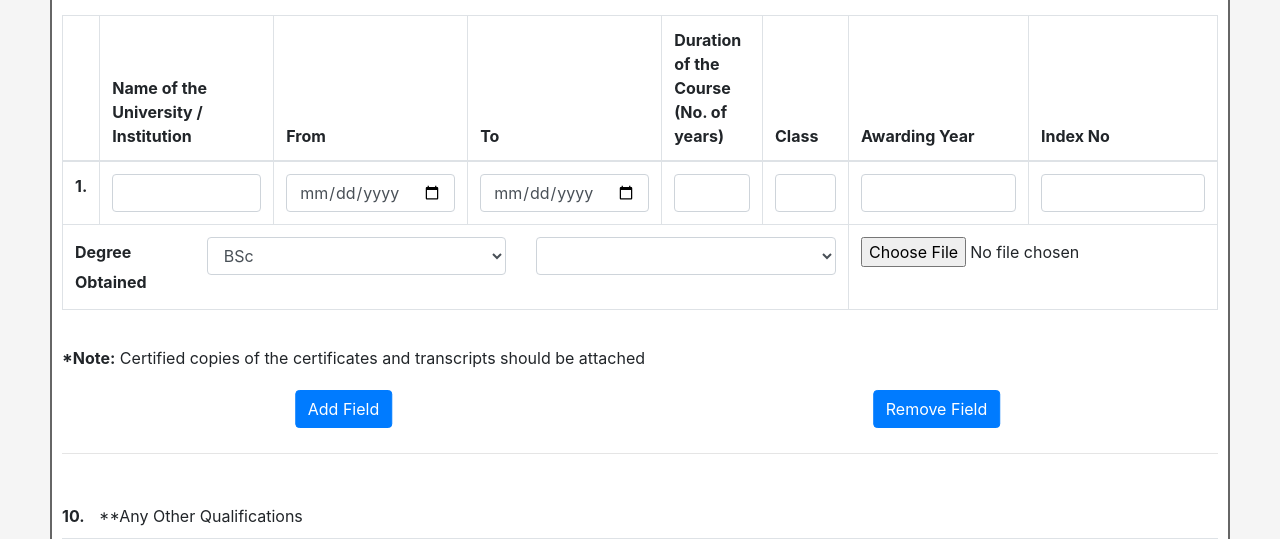
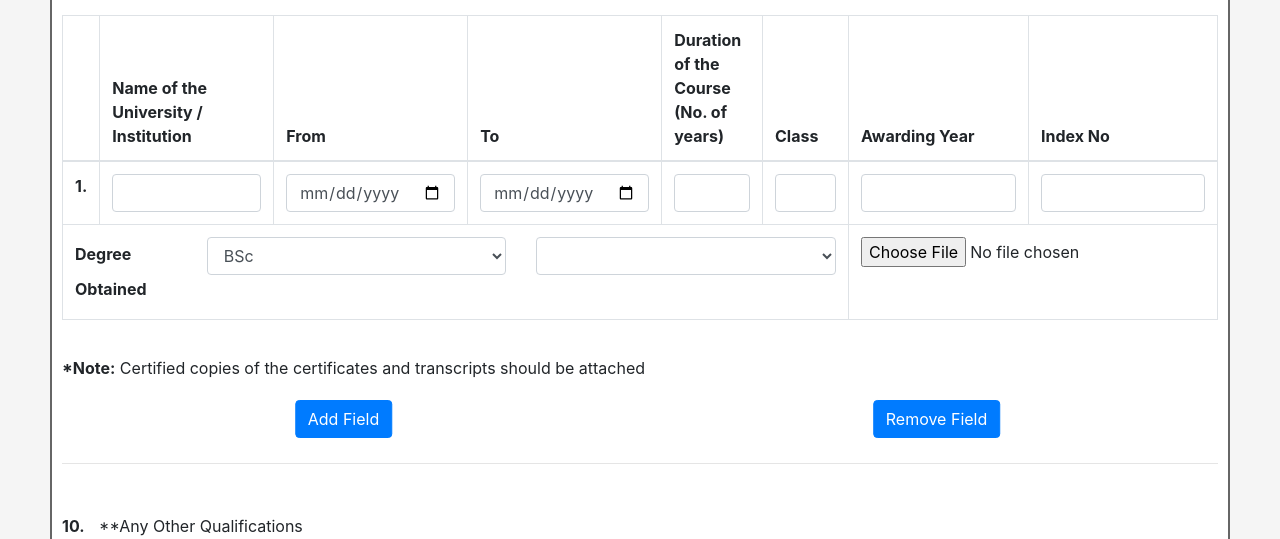
Before and after one commit to Imalka1/ucscnew, a CodeIgniter app: page /database/index.php/applicationcontroller/index in a window 1280 px wide. Shown: the part 2344-2883 px from the top of the page. Run offline with CodeIgniter, Linux system fonts and the light colour scheme; lists and menus that the app fills with data are empty; some libraries are stand-ins or nearby versions.

Commit message:
application

```diff
--- a/application/views/examples/application/application.php
+++ b/application/views/examples/application/application.php
@@ -630,7 +630,7 @@ $this->load->library('session');
 
         <div class="row">
             <div class="col-sm-12" style="margin-top: 50px;margin-bottom: 10px">
-                <b>Note:-</b>&nbsp;&nbsp;Please make sure that have completed all required fields with correct details.
+                <b>Note:-</b>&nbsp;&nbsp;Please make sure that you have completed all required fields with correct details.
             </div>
         </div>
 
--- a/assets/view-js/applicationController.js
+++ b/assets/view-js/applicationController.js
@@ -140,7 +140,7 @@ function addRowHe() {
         '<tr class="rowHeFile">\n' +
         '<td colspan="6">' +
         '<div class="row">' +
-        '<div class="col-sm-2" style="line-height: 30px"><b>Degree Obtained</b></div>' +
+        '<div class="col-sm-2" style="line-height: 35px"><b>Degree Obtained</b></div>' +
         '<div class="col-sm-5"><select class="form-control" id="degreeId' + rowHe + '"></select></div>' +
         '<div class="col-sm-5"><select class="form-control"></select></div>' +
         '</div>' +
```
